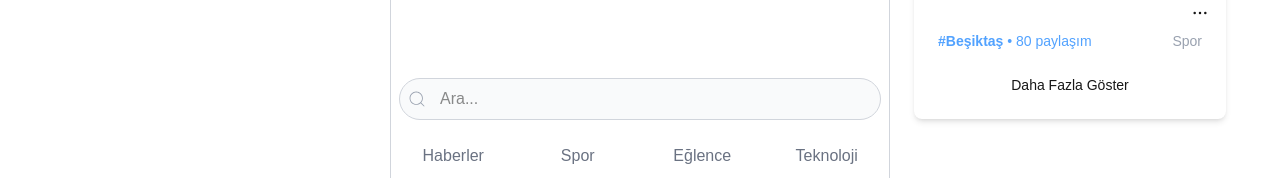
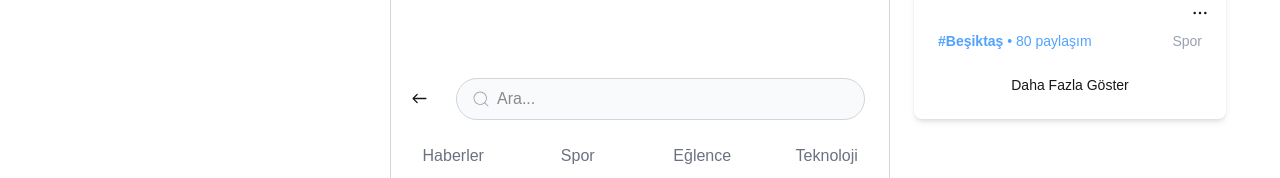
Before and after one commit to hakan4773/NextJS-SocialMedia-App, a Next.js app in the folder my-auth/: page /tweets in a window 1280 px wide. Shown: the part 273-451 px from the top of the page. Built offline with nearby package versions, Linux system fonts and the light colour scheme; no server answers; the database is empty.

Commit message:
Add back navigation button and adjust search input styling in tweets page

```diff
--- a/my-auth/app/tweets/page.tsx
+++ b/my-auth/app/tweets/page.tsx
@@ -8,8 +8,11 @@ import { Post } from '../types/user';
 import { format } from 'timeago.js';
 import Link from 'next/link';
 import { FaArrowTrendUp } from 'react-icons/fa6';
+import { IoIosArrowRoundBack } from "react-icons/io";
+import { useRouter } from 'next/navigation';
 
 function page() {
+  const router=useRouter();
     const [comment, setComment] = useState<Record<string, boolean>>({});
     const [openSettingIndex, setOpenSettingIndex] = useState<number | null>(null);
     const [posts, setPosts] = useState<Post[] | null>(null);
@@ -81,16 +84,20 @@ useEffect(() => {
     <div className='min-h-screen flex justify-center py-24  p-4 space-x-6'>
      <div className='hidden md:block w-1/4 px-4'></div>
       <div className='w-full md:w-1/2 flex flex-col justify-center  max-w-[500px] border py-2 bg-white rounded-md border-gray-300  '>
-      <div className='relative  p-2'>
+
+            <div className='relative  p-2 flex '>
+         <div className='flex justify-center items-center rounded-full hover:bg-gray-100 p-2 cursor-pointer' >
+          <IoIosArrowRoundBack size={25} onClick={()=>router.back()}/>   </div>
+
   <input
-    className='border border-gray-300 rounded-full bg-gray-50 w-full pl-10 pr-4 py-2 focus:outline-none focus:border-blue-500 focus:ring-1 focus:ring-blue-500'
+    className='border border-gray-300 rounded-full bg-gray-50 w-full mx-4 pl-10 pr-4 py-2 focus:outline-none focus:border-blue-500 focus:ring-1 focus:ring-blue-500'
     placeholder='Ara...'
     value={searchTerm}
     onChange={(e)=>setSearchTerm(e.target.value)}
     onKeyDown={handleKeyDown}
   />
 
-  <CiSearch className='absolute top-1/2 transform -translate-y-1/2 left-4 text-gray-400' size={20} />
+  <CiSearch className='absolute top-1/2 transform -translate-y-1/2 left-20  text-gray-400' size={20} />
 
 
 </div>
```
